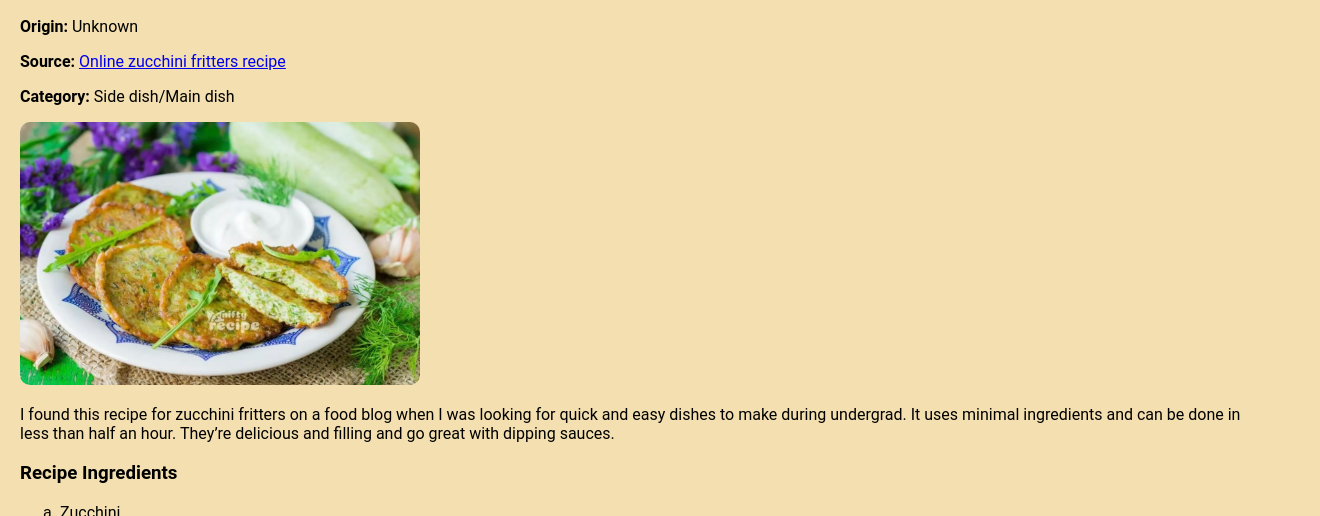
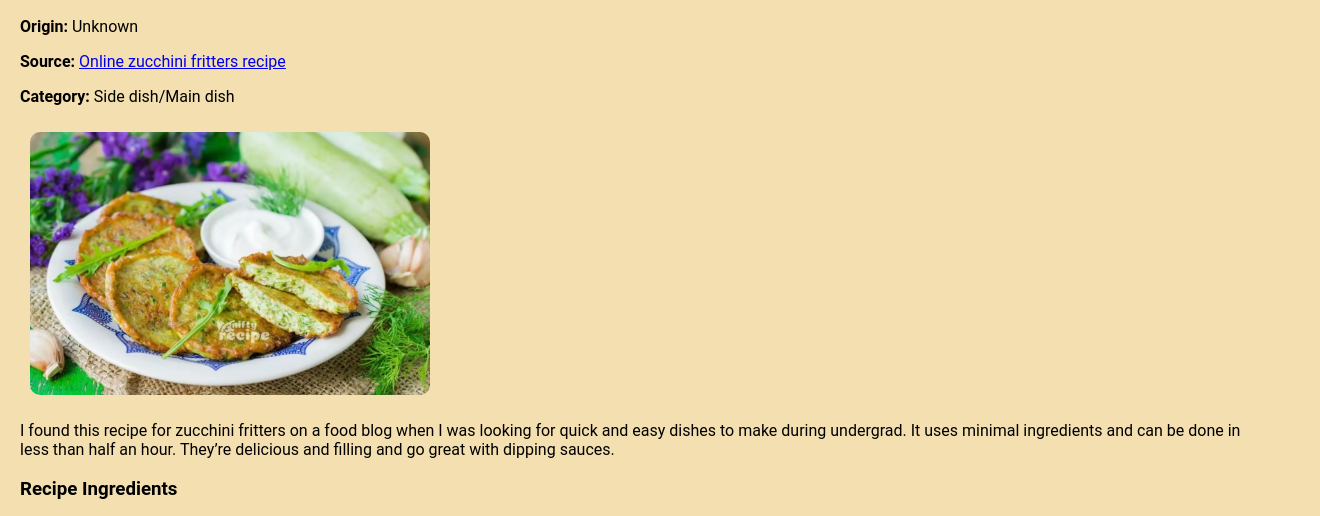
Before and after one commit to natalieramirez22/ccp_mobile_w24, a plain HTML site: page recipes.html in a window 1280 px wide. Shown: the part 197-713 px from the top of the page, 1320 px wide, since content can reach past the window. Drawn offline with Linux system fonts and the light colour scheme.

Commit message:
add real grid to recipes, separate other image styling

```diff
--- a/css/style.css
+++ b/css/style.css
@@ -49,21 +49,50 @@ nav a:focus {
     text-decoration: underline
 }
 
-.image-grid img {
+img {
+    margin: auto;
+    padding: 10px;
+    border-radius: 20px;
+}
+
+.image-grid-recipes {
+    display: grid;
+    grid-template-columns: repeat(1, 1fr);
+    gap: 20px;
+    border-radius: 20px;
+}
+
+@media (min-width: 768px) {
+    .image-grid-recipes {
+        grid-template-columns: repeat(2, 1fr);
+        border-radius: 20px;
+    }
+}
+
+@media (min-width: 1200px) {
+    .image-grid-recipes {
+        grid-template-columns: repeat(3, 1fr);
+        border-radius: 20px;
+    }
+}
+
+.image-grid {
     max-width: 100%;
     height: auto;
-    border-radius: 10px;
+    border-radius: 20px;
 }
 
 @media (min-width: 768px) {
     .image-grid {
-        grid-template-columns: repeat(2, 1fr); /* Two columns per row for medium screens */
+        grid-template-columns: repeat(2, 1fr);
+        border-radius: 20px;
     }
 }
 
 @media (min-width: 1200px) {
     .image-grid {
-        grid-template-columns: repeat(3, 1fr); /* Three columns per row for large screens */
+        grid-template-columns: repeat(3, 1fr);
+        border-radius: 20px;
     }
 }
 
@@ -92,6 +121,7 @@ nav a:focus {
     background-color: #06558d;
     color: #ffffff;
     padding: 10px;
+    padding: 10px;
     text-align: center;
     z-index: 100;
 }
--- a/recipes.html
+++ b/recipes.html
@@ -28,7 +28,7 @@
             <p><strong>Source: </strong><a href="https://niftyrecipe.com">Online zucchini fritters recipe</a></p>
             <p><strong>Category: </strong>Side dish/Main dish</p>
 
-            <div class="image-grid">
+            <div class="image-grid-recipes">
                 <img src="images/Zucchini_fritters_1.jpeg" width = "400" alt="Zucchini fritters on a plate resting on a decorative table">
             </div>
             <p>I found this recipe for zucchini fritters on a food blog when I was looking for quick and easy dishes to make during undergrad. It uses minimal ingredients and can be done in less than half an hour. They’re delicious and filling and go great with dipping sauces.</p>
@@ -54,7 +54,7 @@
             </ol>
 
             <h3>Additional Food Images</h3>
-            <div class="image-grid">
+            <div class="image-grid-recipes">
                 <img src="images/Zucchini_fritters_2.jpeg" width = "400" alt="Grated zucchini.">
                 <img src="images/Zucchini_fritters_3.jpeg" width = "400" alt="Ingredients for zucchini fritters combined.">
                 <img src="images/Zucchini_fritters_4.jpg" width = "400" alt="Zucchini fritters in the pan cooking.">
@@ -67,7 +67,7 @@
             <p><strong>Source: </strong><a href = "https://www.delish.com/cooking/recipe-ideas/a44763401/mac-and-cheese-recipe/">Online mac & cheese recipe</a></p>
             <p><strong>Category: </strong>Main dish</p>
 
-            <div class="image-grid">
+            <div class="image-grid-recipes">
                 <img src="images/mac_cheese.jpg" width = "400" alt="Close up mac & cheese with wooden spoon">
             </div>
             <p>Macaroni and cheese, commonly known as mac & cheese, is a comfort food staple that has captured the hearts of people all over the world. Originating from Europe and popularized in the United States, this dish consists of elbow macaroni pasta smothered in a creamy cheese sauce. The simplicity of its ingredients—pasta, cheese, and often a touch of butter or milk—belies a rich, complex flavor that has made it a favorite for both quick weeknight dinners and festive holiday gatherings.</p>
@@ -92,7 +92,7 @@
             </ol>
 
             <h3>Additional Food Images</h3>
-            <div class="image-grid">
+            <div class="image-grid-recipes">
                 <img src="images/mac_cheese2.jpg" width = "400" alt="Instant cook mac and cheese, allows you to eat within five minutes.">
                 <img src="images/mac_cheese3.jpg" width = "400" alt="Well-cooked mac and cheese with a full load of cheese.">
                 <img src="images/mac_cheese4.jpg" width = "400" alt="Mac and cheese cooked in a nice cookware.">
@@ -106,7 +106,7 @@
             <p><strong>Source: </strong>Family Recipe</p>
             <p><strong>Category: </strong>Main dish</p>
 
-            <div class="image-grid">
+            <div class="image-grid-recipes">
                 <img src="images/coca_cola_chicken_wings.jpg" width = "400" alt="Coca-Cola Chicken Wings on a plate">
             </div>
             <p>I learnt how to cook Coca-Cola chicken wings from my mother, and I've since tweaked her recipe to better suit my family's palate, making it less sweet. While the cooking process remains straightforward, the result is incredibly flavorful, and once you've tried it, you'll understand its delicious appeal!</p>
@@ -133,7 +133,7 @@
             </ol>
 
             <h3>Additional Food Images</h3>
-            <div class="image-grid">
+            <div class="image-grid-recipes">
                 <img src="images/chicken_wings_chopsticks.jpg" width = "400" alt="A chicken wing picked up by chopsticks">
                 <img src="images/boils_in_coke.jpg" width = "400" alt="Chicken wings boiled in coke">
                 <img src="images/chicken-wings_and_rice_cake.jpg" width = "400" alt="Coca-cola chicken wings served with rice cake">
```
